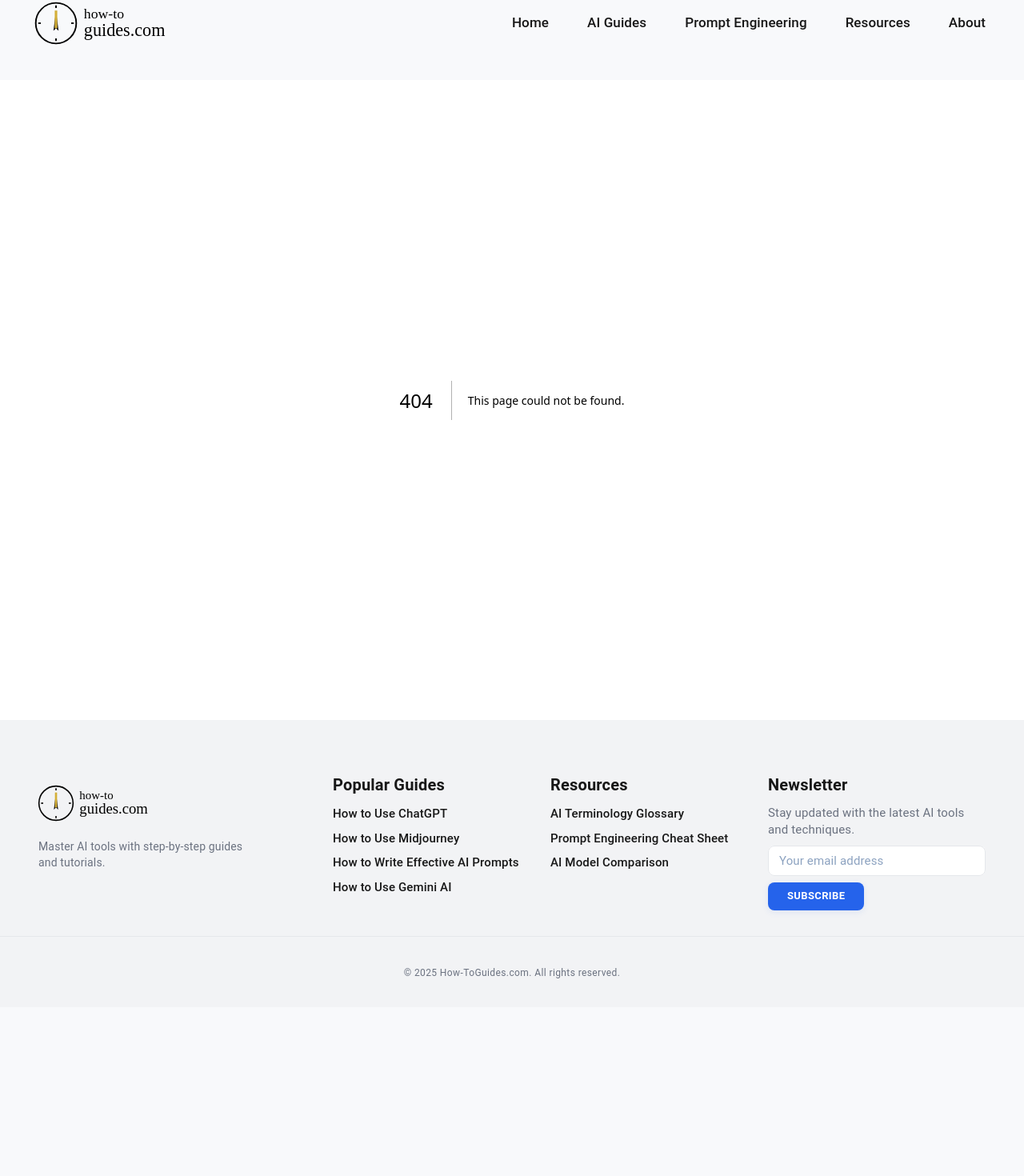
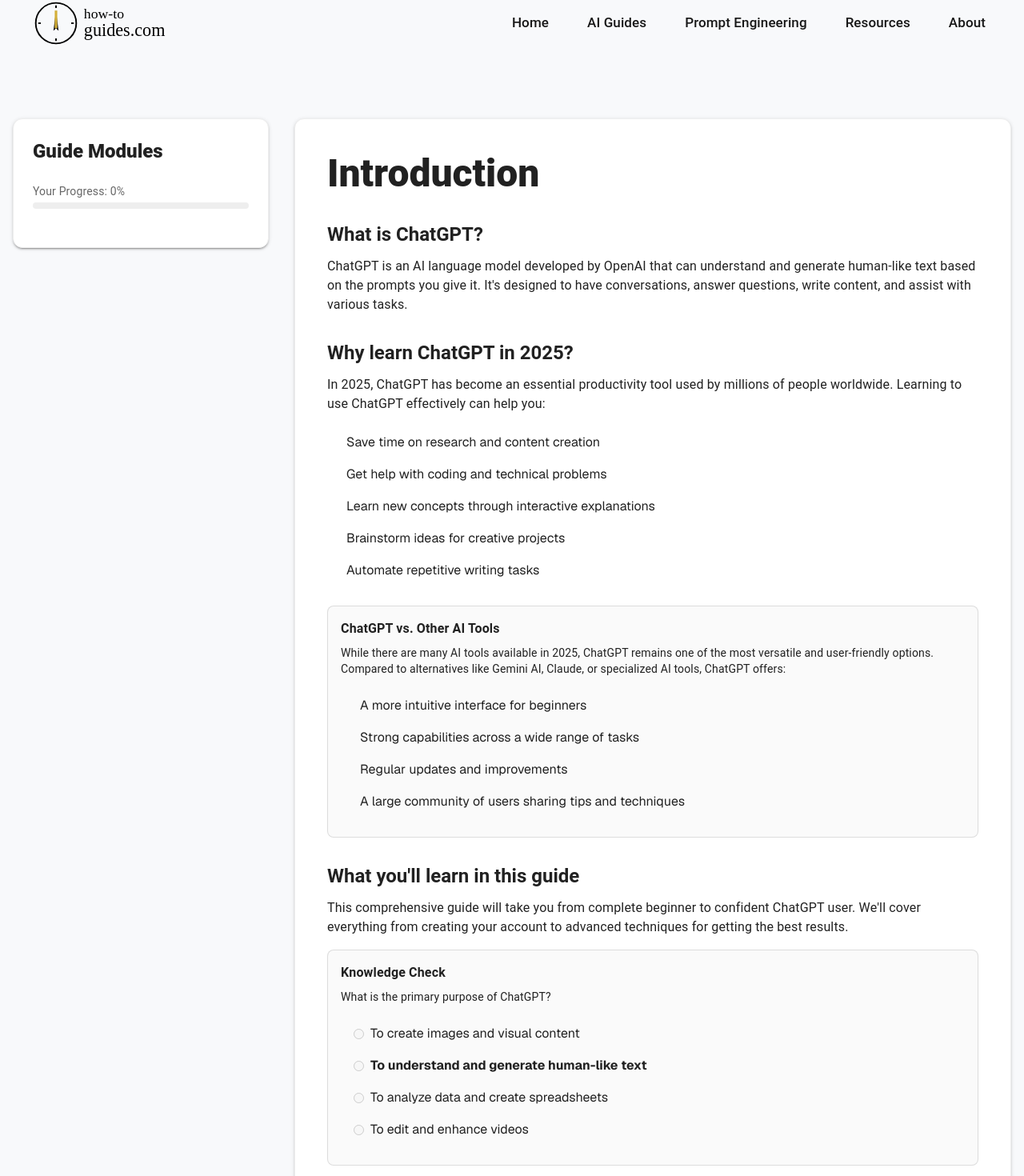
Before and after one commit to ThiagoC0STA/how-to-guides, a Next.js app: page /guides/aiContentCreation in a window 1280 px wide. Before the commit this address had no page. Shown: the part 42-1512 px from the top of the page at 80% size. Before the commit the page ends 1301 px from the top, so only its background shows below. Built offline with nearby package versions, Linux system fonts and the light colour scheme.

Commit message:
guide start

```diff
--- /dev/null
+++ b/app/guides/[id]/page.tsx
@@ -0,0 +1,153 @@
+"use client";
+
+import { notFound } from "next/navigation";
+import { GUIDES } from "@/data/guides";
+import { useState } from "react";
+import {
+  Box,
+  Paper,
+  Typography,
+  List,
+  ListItem,
+  Button,
+  Chip,
+  LinearProgress,
+  Divider,
+  TextField,
+} from "@mui/material";
+
+export default function GuidePage({ params }: { params: { id: string } }) {
+  const guide = GUIDES.find((g) => g.id === params.id);
+  const [currentModule, setCurrentModule] = useState(0);
+  const [unlocked, setUnlocked] = useState(false);
+
+  if (!guide) return notFound();
+
+  const modules = guide.modules || [];
+  const isLocked = modules[currentModule]?.locked && !unlocked;
+  const progress = Math.floor((currentModule / (modules.length - 1)) * 100);
+
+  // Conteúdo de exemplo para o primeiro módulo (Introduction)
+  const moduleContents = [
+    // Introduction
+    <Box key="intro">
+      <Typography variant="h3" fontWeight={800} mb={2}>Introduction</Typography>
+      <Typography variant="h5" fontWeight={700} mt={4} mb={1.5}>What is ChatGPT?</Typography>
+      <Typography variant="body1" mb={2}>
+        ChatGPT is an AI language model developed by OpenAI that can understand and generate human-like text based on the prompts you give it. It's designed to have conversations, answer questions, write content, and assist with various tasks.
+      </Typography>
+      <Typography variant="h5" fontWeight={700} mt={4} mb={1.5}>Why learn ChatGPT in 2025?</Typography>
+      <Typography variant="body1" mb={1}>
+        In 2025, ChatGPT has become an essential productivity tool used by millions of people worldwide. Learning to use ChatGPT effectively can help you:
+      </Typography>
+      <List sx={{ pl: 3, mb: 2 }}>
+        <ListItem sx={{ display: 'list-item', pl: 0 }}>Save time on research and content creation</ListItem>
+        <ListItem sx={{ display: 'list-item', pl: 0 }}>Get help with coding and technical problems</ListItem>
+        <ListItem sx={{ display: 'list-item', pl: 0 }}>Learn new concepts through interactive explanations</ListItem>
+        <ListItem sx={{ display: 'list-item', pl: 0 }}>Brainstorm ideas for creative projects</ListItem>
+        <ListItem sx={{ display: 'list-item', pl: 0 }}>Automate repetitive writing tasks</ListItem>
+      </List>
+      <Paper variant="outlined" sx={{ bgcolor: 'grey.50', borderRadius: 2, p: 2, mb: 3 }}>
+        <Typography fontWeight={700}>ChatGPT vs. Other AI Tools</Typography>
+        <Typography variant="body2" mt={1}>
+          While there are many AI tools available in 2025, ChatGPT remains one of the most versatile and user-friendly options. Compared to alternatives like Gemini AI, Claude, or specialized AI tools, ChatGPT offers:
+        </Typography>
+        <List sx={{ pl: 3, mt: 1 }}>
+          <ListItem sx={{ display: 'list-item', pl: 0 }}>A more intuitive interface for beginners</ListItem>
+          <ListItem sx={{ display: 'list-item', pl: 0 }}>Strong capabilities across a wide range of tasks</ListItem>
+          <ListItem sx={{ display: 'list-item', pl: 0 }}>Regular updates and improvements</ListItem>
+          <ListItem sx={{ display: 'list-item', pl: 0 }}>A large community of users sharing tips and techniques</ListItem>
+        </List>
+      </Paper>
+      <Typography variant="h5" fontWeight={700} mt={4} mb={1.5}>What you'll learn in this guide</Typography>
+      <Typography variant="body1" mb={2}>
+        This comprehensive guide will take you from complete beginner to confident ChatGPT user. We'll cover everything from creating your account to advanced techniques for getting the best results.
+      </Typography>
+      <Paper variant="outlined" sx={{ bgcolor: 'grey.50', borderRadius: 2, p: 2, mb: 3 }}>
+        <Typography fontWeight={700}>Knowledge Check</Typography>
+        <Typography variant="body2" mt={1} mb={1}>What is the primary purpose of ChatGPT?</Typography>
+        <List sx={{ pl: 2 }}>
+          <ListItem disableGutters><input type="radio" disabled style={{ marginRight: 8 }} />To create images and visual content</ListItem>
+          <ListItem disableGutters><input type="radio" disabled style={{ marginRight: 8 }} /><b>To understand and generate human-like text</b></ListItem>
+          <ListItem disableGutters><input type="radio" disabled style={{ marginRight: 8 }} />To analyze data and create spreadsheets</ListItem>
+          <ListItem disableGutters><input type="radio" disabled style={{ marginRight: 8 }} />To edit and enhance videos</ListItem>
+        </List>
+      </Paper>
+    </Box>,
+    // Placeholder para outros módulos
+    ...modules.slice(1).map((mod, idx) => (
+      <Box key={mod.title}>
+        <Typography variant="h5" fontWeight={700} mb={2}>{mod.title}</Typography>
+        <Typography variant="body1">Conteúdo do módulo aqui...</Typography>
+      </Box>
+    ))
+  ];
+
+  return (
+    <Box display="flex" gap={4} alignItems="flex-start" maxWidth={1300} mx="auto" my={6} px={2}>
+      {/* Sidebar */}
+      <Paper elevation={2} sx={{ width: 320, borderRadius: 3, p: 3, border: '1.5px solid', borderColor: 'grey.200', bgcolor: '#fff', minWidth: 260 }}>
+        <Typography variant="h5" fontWeight={800} mb={3}>Guide Modules</Typography>
+        <Box mb={3}>
+          <Typography variant="body2" color="text.secondary" mb={0.5}>Your Progress: {progress}%</Typography>
+          <LinearProgress variant="determinate" value={progress} sx={{ height: 8, borderRadius: 4, bgcolor: 'grey.200' }} />
+        </Box>
+        <List sx={{ p: 0 }}>
+          {modules.map((mod, idx) => (
+            <ListItem key={mod.title} disableGutters sx={{ mb: 1, p: 0 }}>
+              <Button
+                onClick={() => !mod.locked || unlocked ? setCurrentModule(idx) : null}
+                disabled={mod.locked && !unlocked}
+                fullWidth
+                variant="text"
+                sx={{
+                  justifyContent: 'space-between',
+                  textTransform: 'none',
+                  fontWeight: idx === currentModule ? 700 : 500,
+                  fontSize: 16,
+                  borderRadius: 2,
+                  color: idx === currentModule ? 'primary.dark' : 'text.primary',
+                  backgroundColor: idx === currentModule ? 'primary.50' : 'transparent',
+                  boxShadow: 'none',
+                  border: 'none',
+                  px: 2,
+                  py: 1.5,
+                  minHeight: 48,
+                  opacity: mod.locked && !unlocked ? 0.5 : 1,
+                  '&:hover': {
+                    backgroundColor: idx === currentModule ? 'primary.100' : 'grey.100',
+                  },
+                  alignItems: 'center',
+                  transition: 'background 0.18s',
+                }}
+              >
+                <span style={{ flex: 1, textAlign: 'left' }}>{idx + 1}. {mod.title}</span>
+              </Button>
+            </ListItem>
+          ))}
+        </List>
+      </Paper>
+      {/* Conteúdo do módulo */}
+      <Paper elevation={2} sx={{ flex: 1, borderRadius: 3, p: 5, border: '1.5px solid', borderColor: 'grey.200', bgcolor: '#fff', minHeight: 600 }}>
+        {isLocked ? (
+          <Box>
+            <Typography variant="h5" fontWeight={700} mb={2}>Este módulo está bloqueado</Typography>
+            <Typography variant="body1" mb={2}>Para acessar todos os módulos, insira seu e-mail abaixo:</Typography>
+            <Box component="form"
+              onSubmit={e => {
+                e.preventDefault();
+                setUnlocked(true);
+              }}
+              sx={{ display: 'flex', flexDirection: 'column', gap: 2, maxWidth: 320 }}
+            >
+              <TextField type="email" required label="Seu e-mail" size="medium" />
+              <Button type="submit" variant="contained" color="primary" sx={{ fontWeight: 700, fontSize: 16, py: 1.5 }}>Desbloquear módulos</Button>
+            </Box>
+          </Box>
+        ) : (
+          moduleContents[currentModule]
+        )}
+      </Paper>
+    </Box>
+  );
+}
--- a/data/guides.ts
+++ b/data/guides.ts
@@ -10,6 +10,16 @@ export const GUIDES = [
     color: "#74aa9c",
     lastUpdated: "2025-04-19",
     updateNotes: "Updated with GPT-4o information",
+    modules: [
+      { title: "Introduction", locked: false },
+      { title: "Creating Your ChatGPT Account", locked: false },
+      { title: "Navigating the ChatGPT Interface", locked: false },
+      { title: "Writing Your First Prompts", locked: true },
+      { title: "Understanding Different ChatGPT Models", locked: true },
+      { title: "Practical Applications", locked: true },
+      { title: "Troubleshooting Common Issues", locked: true },
+      { title: "Frequently Asked Questions", locked: true },
+    ],
   },
   {
     id: "chatgptLongerResponses",
```
